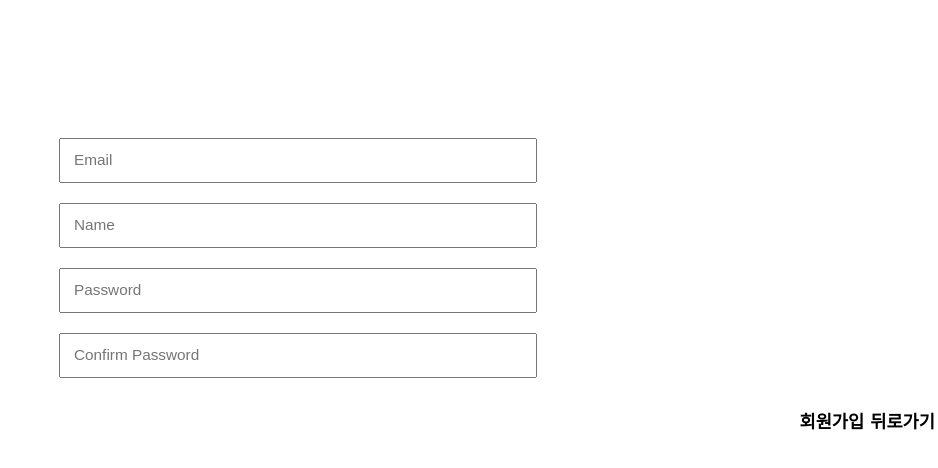
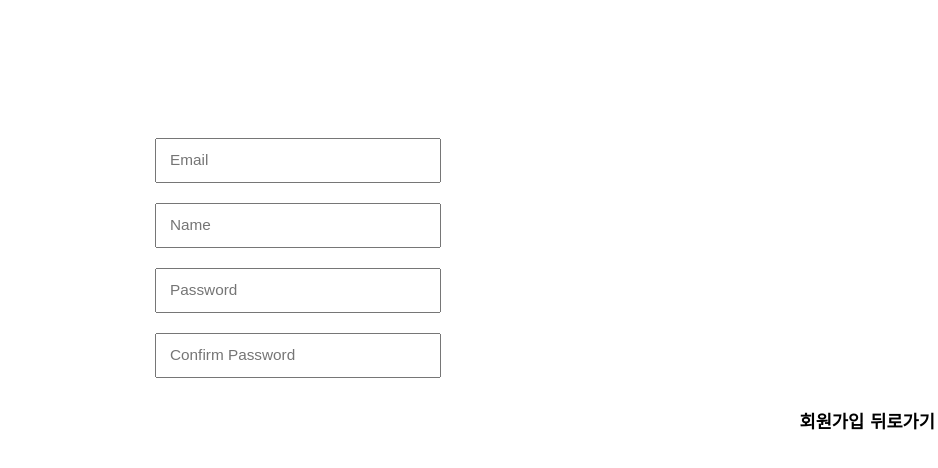
Before and after one commit to yiseungyun/mini-board, a React (Create React App) app in the folder client/: page /register in a window 1280 px wide. Shown: the top 468 px of the page, without its empty margins (342-1280 px from the left). Built offline with nearby package versions, Linux system fonts and the light colour scheme; no server answers.

Commit message:
register form design

```diff
--- a/client/src/mini-board.css
+++ b/client/src/mini-board.css
@@ -133,7 +133,7 @@
 #r_emailBox, #r_nameBox, #r_passwordBox, #r_confirmBox {
     margin: 0.8%;
     padding: 1%;
-    width: 35%;
+    width: 20%;
 }
 
 #r_emailBox::placeholder, #r_nameBox::placeholder, #r_passwordBox::placeholder, #r_confirmBox::placeholder {
```
